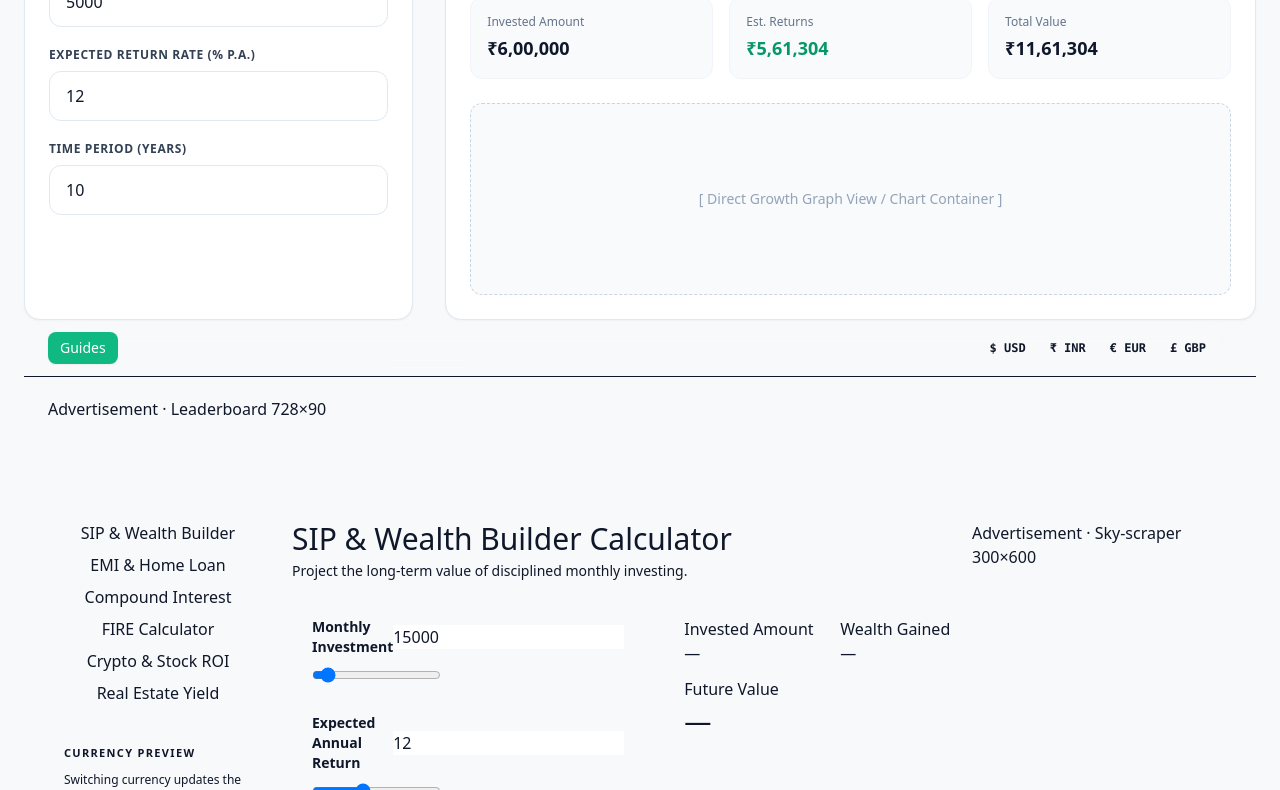
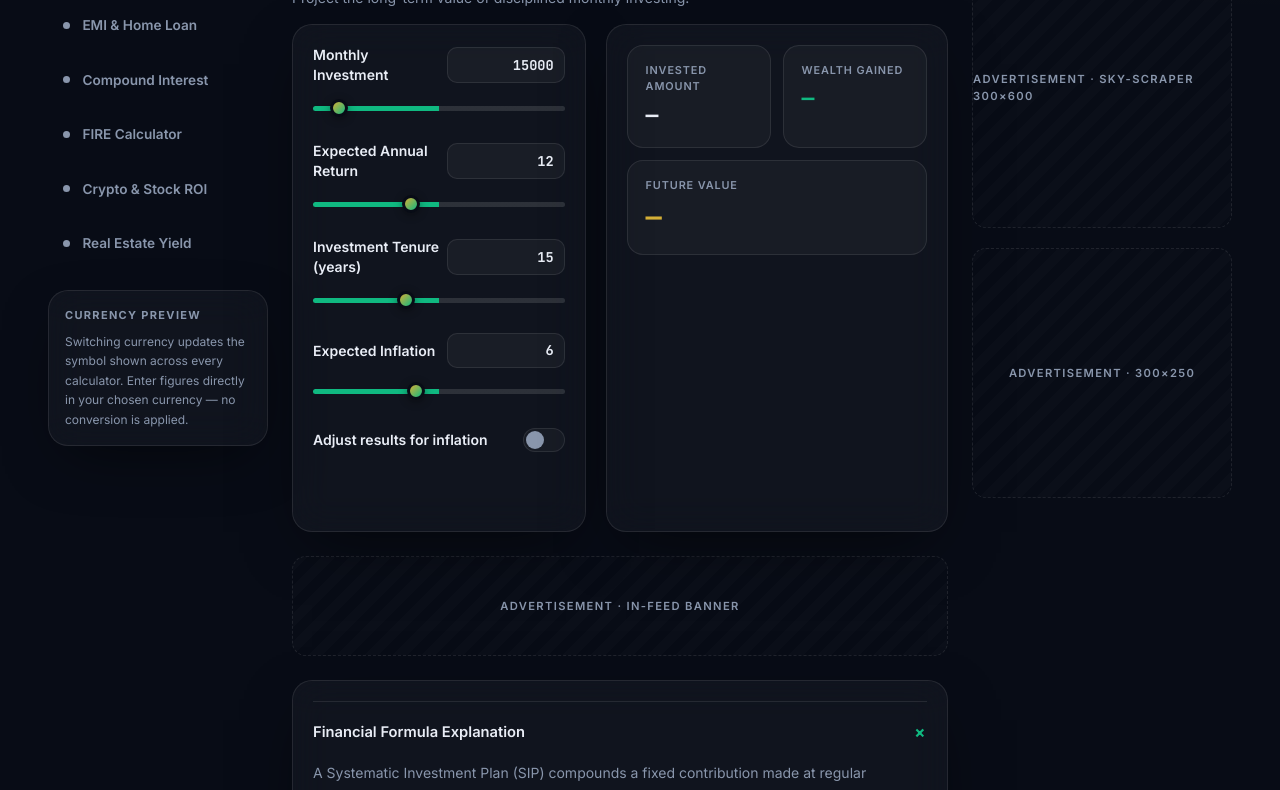
Before and after one commit to anujsaini483/finance-calculator, a plain HTML site: page index.html in a window 1280 px wide. Shown: the part 261-1051 px from the top of the page. Drawn offline with nearby package versions, Linux system fonts and the light colour scheme.

Commit message:
Update index.html

```diff
--- a/index.html
+++ b/index.html
@@ -1,14 +1,10 @@
 <!DOCTYPE html>
-<html lang="en" data-theme="light">
+<html lang="en" data-theme="dark">
 <head>
 <meta charset="UTF-8">
 <meta name="viewport" content="width=device-width, initial-scale=1.0">
 <title>Assetify - Professional Financial Calculators & Hub</title>
-
-    <!-- SEO & Meta Tags -->
 <meta name="description" content="Assetify provides free professional financial calculators for SIP, EMI, Home loan, compounding interest, FIRE calculator, Crypto ROI, and Real Estate yield.">
-    <meta name="keywords" content="Assetify, SIP calculator, EMI calculator, Compounding interest, FIRE calculator, Crypto ROI, Real Estate yield">
-    <link rel="icon" type="image/png" href="./logo.png">
 
 <!-- Google AdSense Script -->
 <script async src="https://pagead2.googlesyndication.com/pagead/js/adsbygoogle.js?client=ca-pub-8166765540029179" crossorigin="anonymous"></script>
@@ -24,107 +20,223 @@
 }
 </script>
 
-    <!-- Tailwind CSS CDN -->
+<link rel="preconnect" href="https://fonts.googleapis.com">
+<link href="https://fonts.googleapis.com/css2?family=Fraunces:opsz,wght@9..144,300;9..144,500;9..144,600;9..144,700&family=Inter:wght@400;500;600;700;800&family=JetBrains+Mono:wght@400;500;700&display=swap" rel="stylesheet">
+
 <script src="https://cdn.tailwindcss.com"></script>
+<script src="https://cdn.jsdelivr.net/npm/chart.js@4.4.4/dist/chart.umd.min.js"></script>
+
+<style>
+:root{
+  --bg:#080c16;
+  --bg-alt:#0d1424;
+  --panel:rgba(255,255,255,0.035);
+  --panel-solid:#101a2e;
+  --border:rgba(255,255,255,0.09);
+  --text:#e9edf6;
+  --muted:#8996ac;
+  --emerald:#10b981;
+  --emerald-soft:rgba(16,185,129,0.14);
+  --gold:#d4af37;
+  --gold-soft:rgba(212,175,55,0.14);
+  --red:#f87171;
+  --shadow:0 20px 60px -20px rgba(0,0,0,0.6);
+}
+[data-theme="light"]{
+  --bg:#f3f4f7;
+  --bg-alt:#eceef3;
+  --panel:rgba(255,255,255,0.65);
+  --panel-solid:#ffffff;
+  --border:rgba(15,23,42,0.1);
+  --text:#0f1626;
+  --muted:#57617a;
+  --emerald:#0d9668;
+  --emerald-soft:rgba(13,150,104,0.1);
+  --gold:#a9791f;
+  --gold-soft:rgba(169,121,31,0.12);
+  --red:#dc2626;
+  --shadow:0 20px 50px -25px rgba(15,23,42,0.25);
+}
+*{box-sizing:border-box;}
+html{scroll-behavior:smooth;}
+body{
+  background:
+    radial-gradient(1200px 600px at 15% -10%, rgba(16,185,129,0.08), transparent 60%),
+    radial-gradient(1000px 500px at 100% 0%, rgba(212,175,55,0.06), transparent 55%),
+    var(--bg);
+  color:var(--text);
+  font-family:'Inter',sans-serif;
+  transition:background .4s ease, color .4s ease;
+  min-height:100vh;
+}
+.font-display{font-family:'Fraunces',serif;}
+.font-mono{font-family:'JetBrains Mono',monospace;}
+
+::selection{background:var(--emerald);color:#031a12;}
+
+/* Glass panel */
+.glass{
+  background:var(--panel);
+  border:1px solid var(--border);
+  backdrop-filter:blur(18px);
+  -webkit-backdrop-filter:blur(18px);
+  border-radius:20px;
+  box-shadow:var(--shadow);
+}
+
+/* Ticker */
+.ticker-wrap{
+  overflow:hidden;
+  white-space:nowrap;
+  border-bottom:1px solid var(--border);
+  background:linear-gradient(90deg, rgba(16,185,129,0.08), rgba(212,175,55,0.08));
+}
+.ticker-track{
+  display:inline-block;
+  padding-left:100%;
+  animation:ticker 42s linear infinite;
+}
+@keyframes ticker{
+  0%{transform:translateX(0);}
+  100%{transform:translateX(-100%);}
+}
+.ticker-item{font-family:'JetBrains Mono',monospace;font-size:12px;letter-spacing:.02em;padding:0 1.75rem;color:var(--muted);}
+.ticker-up{color:var(--emerald);}
+.ticker-down{color:var(--red);}
+
+/* Gradient text */
+.gold-emerald-text{
+  background:linear-gradient(120deg,var(--gold),var(--emerald) 65%);
+  -webkit-background-clip:text;
+  background-clip:text;
+  color:transparent;
+}
+
+/* Sidebar nav item */
+.nav-item{
+  display:flex;align-items:center;gap:.75rem;
+  padding:.75rem .9rem;border-radius:14px;
+  color:var(--muted);font-weight:600;font-size:.85rem;
+  border:1px solid transparent;cursor:pointer;
+  transition:all .2s ease;
+  white-space:nowrap;
+}
+.nav-item:hover{background:var(--panel);color:var(--text);}
+.nav-item.active{
+  background:linear-gradient(120deg,var(--emerald-soft),var(--gold-soft));
+  border-color:var(--border);
+  color:var(--text);
+}
+.nav-item.active .nav-dot{background:var(--emerald);box-shadow:0 0 0 4px var(--emerald-soft);}
+.nav-dot{width:7px;height:7px;border-radius:50%;background:var(--muted);flex-shrink:0;transition:.2s;}
+
+/* Range sliders */
+input[type=range]{
+  -webkit-appearance:none;appearance:none;
+  width:100%;height:5px;border-radius:99px;
+  background:linear-gradient(90deg,var(--emerald) var(--fill,50%), rgba(255,255,255,0.12) var(--fill,50%));
+  outline:none;
+}
+[data-theme="light"] input[type=range]{background:linear-gradient(90deg,var(--emerald) var(--fill,50%), rgba(15,23,42,0.12) var(--fill,50%));}
+input[type=range]::-webkit-slider-thumb{
+  -webkit-appearance:none;appearance:none;
+  width:18px;height:18px;border-radius:50%;
+  background:linear-gradient(135deg,var(--gold),var(--emerald));
+  border:3px solid var(--bg);
+  box-shadow:0 2px 8px rgba(0,0,0,0.4);
+  cursor:pointer;margin-top:-1px;
+}
+input[type=range]::-moz-range-thumb{
+  width:18px;height:18px;border-radius:50%;
+  background:linear-gradient(135deg,var(--gold),var(--emerald));
+  border:3px solid var(--bg);cursor:pointer;
+}
+
+/* Number inputs */
+.num-input{
+  background:rgba(255,255,255,0.04);
+  border:1px solid var(--border);
+  border-radius:10px;
+  padding:.4rem .65rem;
+  font-family:'JetBrains Mono',monospace;
+  font-weight:600;font-size:.85rem;
+  color:var(--text);
+  width:118px;text-align:right;
+}
+[data-theme="light"] .num-input{background:rgba(15,23,42,0.03);}
+.num-input:focus{outline:none;border-color:var(--emerald);}
+
+/* Summary card */
+.stat-card{
+  background:var(--panel);
+  border:1px solid var(--border);
+  border-radius:16px;
+  padding:1rem 1.1rem;
+}
+.stat-label{font-size:.68rem;text-transform:uppercase;letter-spacing:.08em;color:var(--muted);font-weight:600;}
+.stat-value{font-family:'JetBrains Mono',monospace;font-weight:700;font-size:1.35rem;margin-top:.25rem;}
+
+/* Ad slots */
+.ad-slot{
+  border:1px dashed var(--border);
+  border-radius:14px;
+  display:flex;align-items:center;justify-content:center;
+  color:var(--muted);font-size:.7rem;letter-spacing:.12em;text-transform:uppercase;
+  background:repeating-linear-gradient(135deg, rgba(255,255,255,0.015) 0 10px, transparent 10px 20px);
+  font-weight:600;
+}
+
+/* Accordion */
+.acc-btn{
+  width:100%;display:flex;justify-content:space-between;align-items:center;
+  padding:1rem 0;cursor:pointer;text-align:left;
+  border-top:1px solid var(--border);
+  font-weight:600;font-size:.92rem;
+}
+.acc-panel{max-height:0;overflow:hidden;transition:max-height .35s ease;}
+.acc-icon{transition:transform .3s ease;color:var(--emerald);flex-shrink:0;}
+.acc-btn.open .acc-icon{transform:rotate(45deg);}
+
+/* Toggle */
+.switch{width:42px;height:24px;border-radius:99px;background:var(--panel);border:1px solid var(--border);position:relative;cursor:pointer;transition:.2s;}
+.switch-dot{position:absolute;top:2px;left:2px;width:18px;height:18px;border-radius:50%;background:var(--muted);transition:.25s;}
+.switch.on{background:var(--emerald-soft);border-color:var(--emerald);}
+.switch.on .switch-dot{transform:translateX(18px);background:var(--emerald);}
+
+.calc-section{display:none;}
+.calc-section.active{display:block;animation:fadeIn .4s ease;}
+@keyframes fadeIn{from{opacity:0;transform:translateY(6px);}to{opacity:1;transform:translateY(0);}}
+
+.brand-mark{
+  width:38px;height:38px;border-radius:11px;
+  background:linear-gradient(135deg,var(--gold),var(--emerald));
+  display:flex;align-items:center;justify-content:center;
+  font-family:'Fraunces',serif;font-weight:700;color:#04140d;font-size:1.15rem;
+  box-shadow:0 6px 18px -4px rgba(16,185,129,0.5);
+}
+
+.scrollbar-none::-webkit-scrollbar{display:none;}
+.scrollbar-none{-ms-overflow-style:none;scrollbar-width:none;}
+
+@media (max-width: 1024px){
+  .ad-sidebar{display:none;}
+}
+</style>
 </head>
-<body class="bg-[#f8f9fa] text-slate-900 min-h-screen flex flex-col justify-between font-sans">
+<body data-theme="dark">
 
-    <!-- Top Navigation Bar -->
-    <header class="bg-white border-b border-slate-200 sticky top-0 z-50">
-        <div class="max-w-7xl mx-auto px-6 py-4 flex justify-between items-center">
-            <div class="flex items-center space-x-2">
-                <span class="text-2xl font-bold tracking-tight text-slate-900">Assetify<span class="text-emerald-600">.</span></span>
+<!-- TICKER (signature element) -->
+<div class="ticker-wrap">
+  <div class="ticker-track" id="tickerTrack"></div>
 </div>
-            <nav class="flex space-x-6 text-sm font-medium">
-                <a href="index.html" class="text-slate-900 bg-slate-100 px-3.5 py-2 rounded-lg transition">Dashboard</a>
-                <a href="articles.html" class="text-slate-600 hover:text-emerald-600 px-3.5 py-2 rounded-lg transition">Guides</a>
-            </nav>
-        </div>
+
     </header>
 
     <!-- Main Content: Direct Calculator & Graph View (No Cards) -->
     <main class="max-w-7xl mx-auto px-6 py-10 flex-grow w-full">
 
         <div class="mb-6">
-            <h1 class="text-2xl font-bold tracking-tight text-slate-900">SIP & Wealth Calculator</h1>
-            <p class="text-slate-500 text-sm mt-1">अपने निवेश की राशि दर्ज करें और तुरंत ग्राफ तथा रिटर्न देखें</p>
-        </div>
 
-        <!-- Direct Calculator & Graph Grid Layout -->
-        <div class="grid grid-cols-1 lg:grid-cols-3 gap-8">
-
-            <!-- Left Side: Direct Input Form -->
-            <div class="lg:col-span-1 bg-white p-6 rounded-2xl border border-slate-200 shadow-sm space-y-5">
-                <div>
-                    <label class="block text-xs font-semibold text-slate-700 uppercase tracking-wider mb-2">Monthly Investment (₹)</label>
-                    <input type="number" id="investment" value="5000" class="w-full px-4 py-3 rounded-xl border border-slate-200 focus:outline-none focus:border-emerald-600 font-medium">
-                </div>
-
-                <div>
-                    <label class="block text-xs font-semibold text-slate-700 uppercase tracking-wider mb-2">Expected Return Rate (% p.a.)</label>
-                    <input type="number" id="rate" value="12" class="w-full px-4 py-3 rounded-xl border border-slate-200 focus:outline-none focus:border-emerald-600 font-medium">
-                </div>
-
-                <div>
-                    <label class="block text-xs font-semibold text-slate-700 uppercase tracking-wider mb-2">Time Period (Years)</label>
-                    <input type="number" id="years" value="10" class="w-full px-4 py-3 rounded-xl border border-slate-200 focus:outline-none focus:border-emerald-600 font-medium">
-                </div>
-            </div>
-
-            <!-- Right Side: Direct Calculation & Graph Preview Area -->
-            <div class="lg:col-span-2 bg-white p-6 rounded-2xl border border-slate-200 shadow-sm flex flex-col justify-between">
-                <div>
-                    <h3 class="text-lg font-bold text-slate-900 mb-4">Investment Breakdown</h3>
-                    <div class="grid grid-cols-3 gap-4 mb-6">
-                        <div class="bg-slate-50 p-4 rounded-xl border border-slate-100">
-                            <span class="text-xs text-slate-500 block">Invested Amount</span>
-                            <span class="text-lg font-bold text-slate-900 mt-1 block">₹6,00,000</span>
-                        </div>
-                        <div class="bg-slate-50 p-4 rounded-xl border border-slate-100">
-                            <span class="text-xs text-slate-500 block">Est. Returns</span>
-                            <span class="text-lg font-bold text-emerald-600 mt-1 block">₹5,61,304</span>
-                        </div>
-                        <div class="bg-slate-50 p-4 rounded-xl border border-slate-100">
-                            <span class="text-xs text-slate-500 block">Total Value</span>
-                            <span class="text-lg font-bold text-slate-900 mt-1 block">₹11,61,304</span>
-                        </div>
-                    </div>
-                </div>
-
-                <!-- Direct Graph Visual Area -->
-                <div class="w-full h-48 bg-slate-50 rounded-xl border border-dashed border-slate-300 flex items-center justify-center text-slate-400 text-sm">
-                    [ Direct Growth Graph View / Chart Container ]
-                </div>
-            </div>
-
-        </div>
-
-<!-- HEADER -->
-<header class="sticky top-0 z-40 backdrop-blur-xl border-b" style="border-color:var(--border); background:color-mix(in srgb, var(--bg) 82%, transparent);">
-  <div class="max-w-[1400px] mx-auto px-4 md:px-6 py-3 flex items-center justify-between gap-4">
-    <div class="flex items-center gap-3">
-      <!-- Your Custom Logo / Website Name Here -->
-         <a href="articles.html" class="bg-emerald-500 hover:bg-emerald-600 text-white px-3 py-1.5 rounded-lg text-sm font-medium transition shadow-sm">Guides</a>
-
-    </div>
-
-    <div class="flex items-center gap-2 md:gap-3">
-      <div class="hidden sm:flex items-center gap-1 glass !rounded-full px-1 py-1">
-        <button class="curr-btn px-2.5 py-1 rounded-full text-xs font-mono font-bold" data-curr="USD">$ USD</button>
-        <button class="curr-btn px-2.5 py-1 rounded-full text-xs font-mono font-bold" data-curr="INR">₹ INR</button>
-        <button class="curr-btn px-2.5 py-1 rounded-full text-xs font-mono font-bold" data-curr="EUR">€ EUR</button>
-        <button class="curr-btn px-2.5 py-1 rounded-full text-xs font-mono font-bold" data-curr="GBP">£ GBP</button>
-      </div>
-      <select id="currMobile" class="sm:hidden num-input !w-auto text-xs">
-        <option value="USD">$ USD</option>
-        <option value="INR">₹ INR</option>
-        <option value="EUR">€ EUR</option>
-        <option value="GBP">£ GBP</option>
-      </select>
-
-      <button id="themeToggle" class="switch" title="Toggle light / dark"><div class="switch-dot"></div></button>
-    </div>
-  </div>
 </header>
 
 <!-- TOP AD -->
```
Lines whose indentation alone changed are shown as unchanged.
